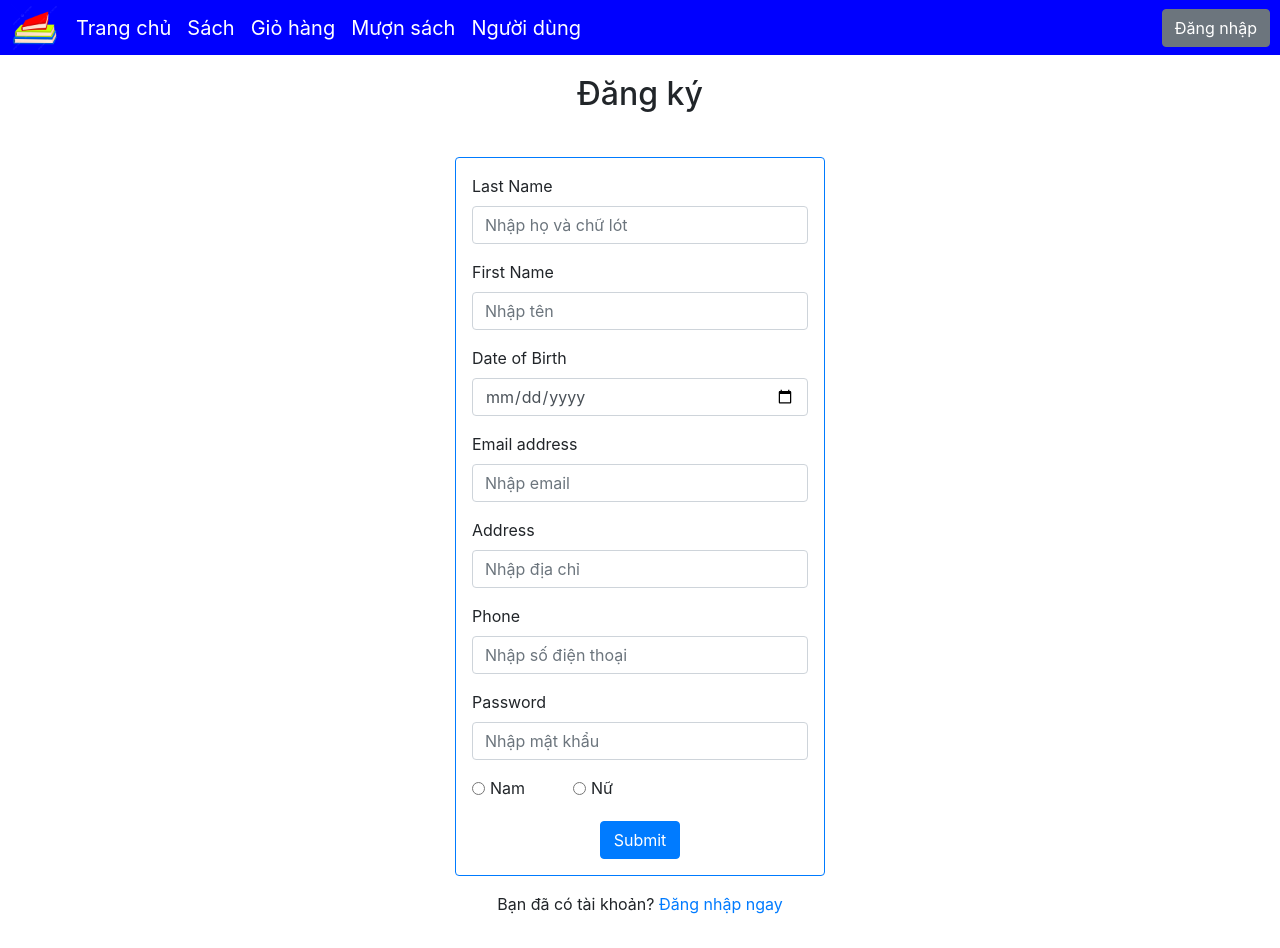
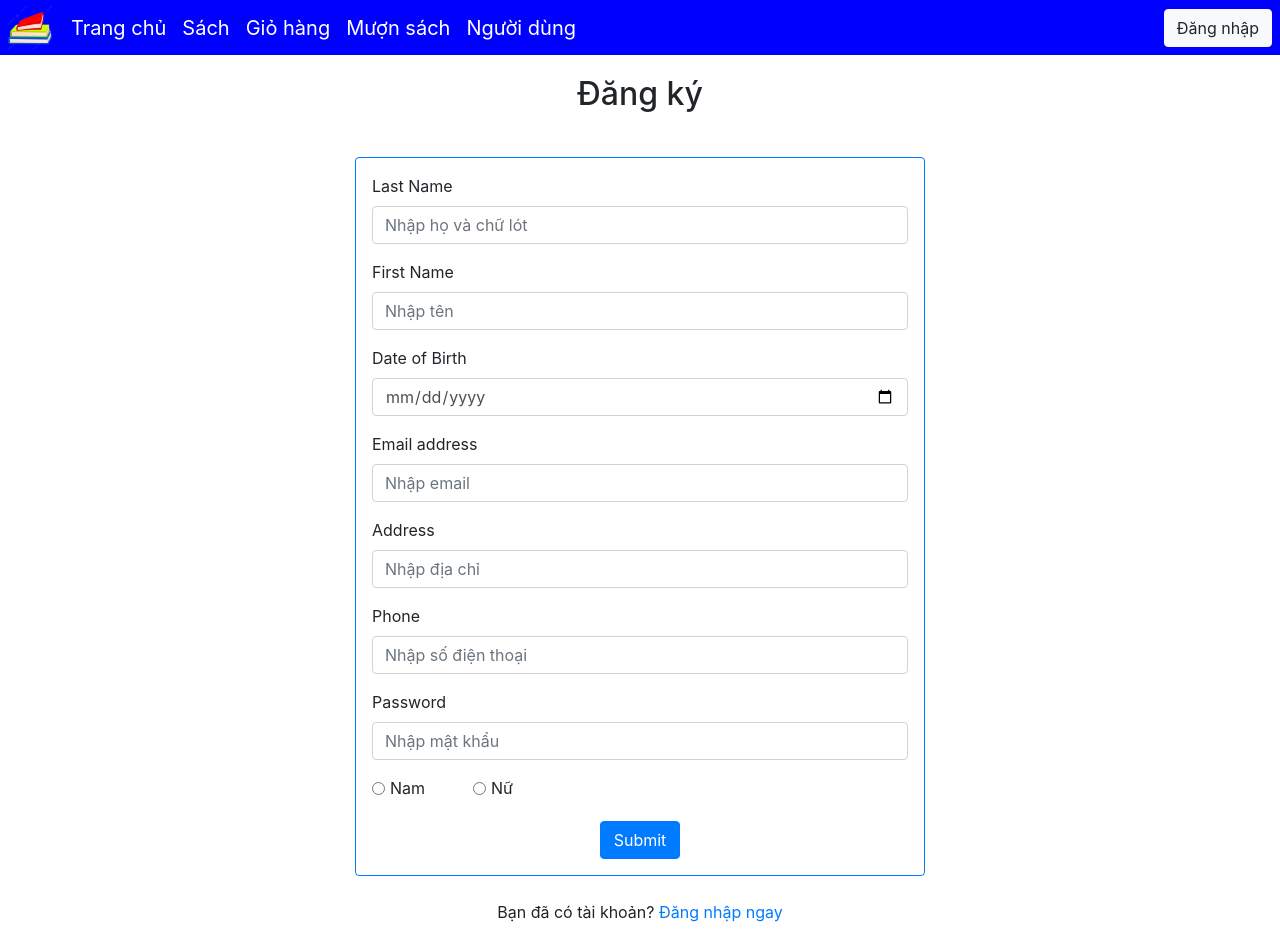
Before and after one commit to LeTram055/B2105564_Le_Thi_Ngoc_Tram_BTL_FRONTEND_CLIENT, a Vue app: page /register in a window 1280 px wide. Before the commit the page ends 916 px from the top, so only its background shows below. Built offline with nearby package versions, Linux system fonts and the light colour scheme.

Commit message:
cap nhat

```diff
--- a/src/components/Layouts/HeaderApp.vue
+++ b/src/components/Layouts/HeaderApp.vue
@@ -1,21 +1,38 @@
 <template>
 
-    <nav class="navbar navbar-expand-lg navbar-dark fixed-navbar" style="background-color: blue;">
+    <nav class="navbar navbar-expand-lg navbar-dark fixed-navbar">
         <router-link :to="{ name: 'userHome' }" class="navbar-brand">
             <img src="../../../src/assets/images/logo.png" width="30" height="30" class="navbar-logo" alt="Logo">
         </router-link>
+        <button class="navbar-toggler mb-3 mr-2" type="button" data-toggle="collapse" data-target="#navbarSupportedContent" aria-controls="navbarSupportedContent" aria-expanded="false" aria-label="Toggle navigation">
+            <span class="navbar-toggler-icon"></span>
+        </button>
+        <div class="collapse navbar-collapse nav-bg" id="navbarSupportedContent">
+            <ul class="navbar-nav mr-auto">
+                <li class="nav-item">
                     <nav-item :title="'Trang chủ'" :routerName="'userHome'" class="navbar-brand"></nav-item>
+                </li>
+                <li class="nav-item">
                     <nav-item :title="'Sách'" :routerName="'books'" class="navbar-brand"></nav-item>
+                </li>
+                <li class="nav-item">
                     <nav-item :title="'Giỏ hàng'" :routerName="'carts'" class="navbar-brand"></nav-item>
+                    </li>
+                <li class="nav-item">
                     <nav-item :title="'Mượn sách'" :routerName="'borrowTrackings'" class="navbar-brand"></nav-item>
+                </li>
+                <li class="nav-item">
                     <nav-item :title="'Người dùng'" :routerName="'user'" class="navbar-brand"></nav-item>
-        <div class="ml-auto">
-            <button v-if="role === guestRole" class="btn btn-secondary login-btn" @click="login">
+                </li>
+            </ul>
+            <div class="ml-auto mr-2">
+                <button v-if="role === guestRole" class="btn btn-light login-btn" @click="login">
                     Đăng nhập
                 </button>
-            <button v-else-if="role === userRole" class="btn btn-secondary logout-btn" @click="logout">
+                <button v-else-if="role === userRole" class="btn btn-light logout-btn" @click="logout">
                     Đăng xuất
                 </button>
+            </div>
         </div>
     </nav>
 </template>
@@ -55,16 +72,25 @@ export default {
 <style scoped>
 .fixed-navbar {
     height: 55px; /* Chọn chiều cao phù hợp */
-    padding: 0 10px;
+    padding: 0px;
+    background-color: blue;
 }
 
 /* Tăng kích thước hình ảnh mà không làm tăng kích thước navbar */
 .navbar-logo {
     width: 50px; /* Điều chỉnh kích thước phù hợp */
     height: auto;
+    margin-left: 5px;
 }
 
-.login-btn:hover, .logout-btn:hover {
-    cursor: pointer;
+.nav-bg {
+
+    background-color: blue;
+}
+@media (max-width: 986px) {
+    .navbar-brand, .login-btn, .logout-btn {
+        margin: 0px 10px 10px 15px;
+
+    }
 }
 </style>
--- a/src/views/Login.vue
+++ b/src/views/Login.vue
@@ -1,7 +1,7 @@
 <template>
     <div class="container">
         <login :isRegister="false" :titleForm="titleForm" @submit="handleSubmit"></login>
-        <div class="m-5 text-center">
+        <div class="my-4 text-center">
             Bạn chưa có tài khoản?
             <router-link :to="{name: 'register'}">Đăng ký ngay</router-link>
         </div>
@@ -53,6 +53,6 @@ export default {
 
 <style scoped>
 .container {
-    max-width: 400px;
+    max-width: 600px;
 }
 </style>
--- a/src/views/Register.vue
+++ b/src/views/Register.vue
@@ -1,7 +1,7 @@
 <template>
     <div class="container">
         <register :isRegister="isRegister" :titleForm="titleForm" @submit="handleSubmit"></register>
-        <div class="mt-3 text-center">
+        <div class="my-4 text-center">
             Bạn đã có tài khoản?
             <router-link :to="{name: 'login'}">Đăng nhập ngay</router-link>
         </div>
@@ -36,6 +36,6 @@ export default {
 
 <style scoped>
 .container {
-    max-width: 400px;
+    max-width: 600px;
 }
 </style>
```
Lines whose indentation alone changed are shown as unchanged.
